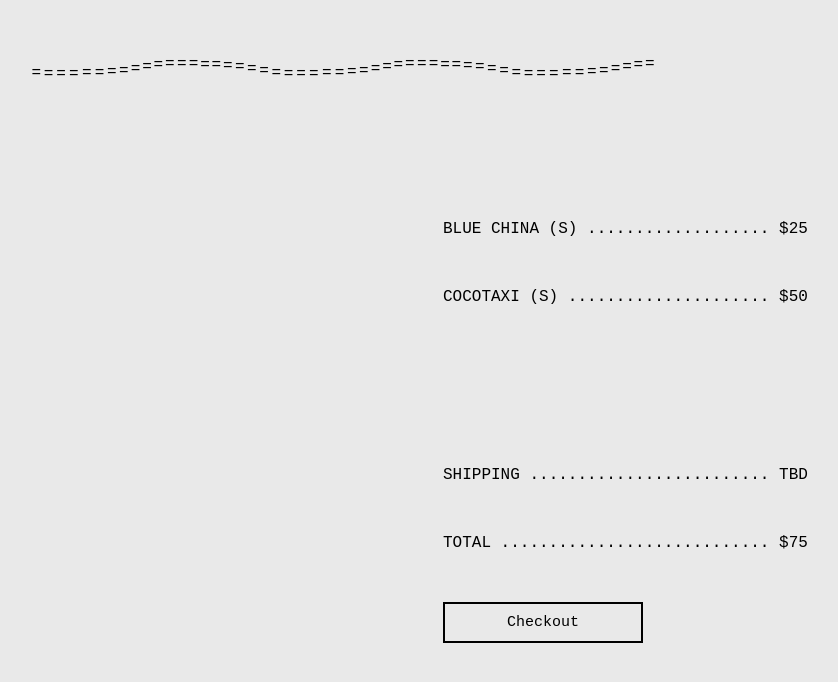
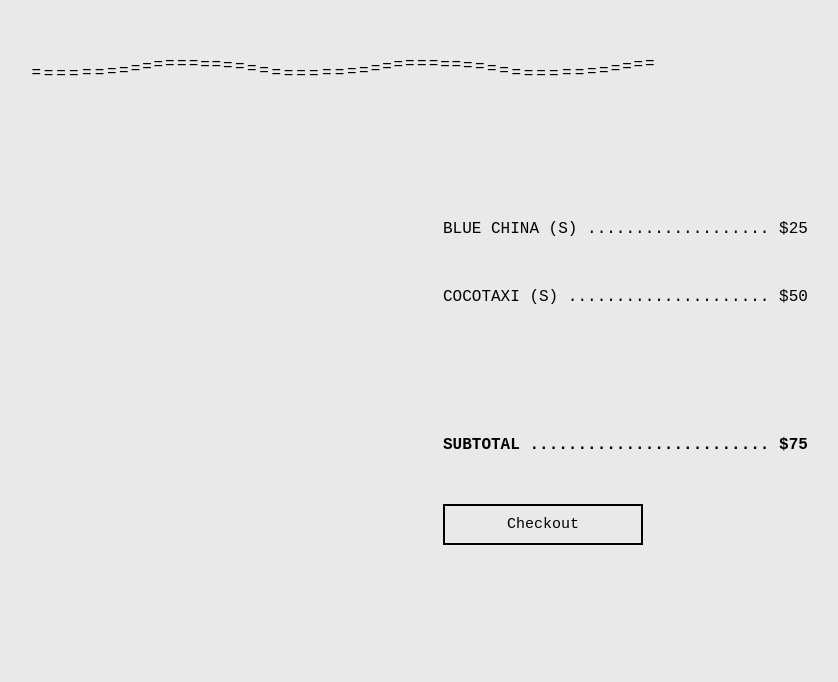
Before and after one commit to just-ma/nitsuj, a React (Create React App) app: page / in a window 1280 px wide. Shown: the part 2690-3372 px from the top of the page, without its empty margins (257-1095 px from the left). Built offline with nearby package versions, Linux system fonts and the light colour scheme.

Commit message:
shopping cart ui

```diff
--- a/src/components/grid/Grid.jsx
+++ b/src/components/grid/Grid.jsx
@@ -1,7 +1,6 @@
 import React from "react";
 import GridItem from "../gridItem/GridItem";
 import ShoppingCart from "../shoppingCart/ShoppingCart";
-import WiggleText from "../wiggleText/WiggleText";
 import "./Grid.scss";
 
 const items = [
--- a/src/components/menu/Menu.jsx
+++ b/src/components/menu/Menu.jsx
@@ -6,7 +6,7 @@ import WiggleText from "../wiggleText/WiggleText";
 export default function Menu() {
   const [atTop, setAtTop] = useState(window.scrollY === 0);
   const [cartClasses, setCartClasses] = useState("");
-  const count = useSelector(state => state.counter.value);
+  const count = useSelector(state => state.cart.value);
 
   useEffect(() => {
     document.addEventListener("scroll", toggleScroll);
--- a/src/components/menu/Menu.scss
+++ b/src/components/menu/Menu.scss
@@ -10,6 +10,7 @@
   &__shoppingCart {
     &__cart {
       color: black;
+      font-size: 14px;
 
       &.-blinking {
         animation: blink infinite 1.5s linear;
--- a/src/components/shoppingCart/ShoppingCart.jsx
+++ b/src/components/shoppingCart/ShoppingCart.jsx
@@ -7,16 +7,19 @@ const items = [
   { title: "COCOTAXI", size: "S", price: "50" }
 ];
 
-const Item = ({ title, price }) => {
+const Item = ({ title, price, bold }) => {
+  let itemClasses = ["shoppingCart__item"];
+  bold && itemClasses.push("-bold");
+
   return (
-    <div className="shoppingCart__item">
+    <div className={itemClasses.join(" ")}>
       {title + " "}
       <span>
         {Array(35 - title.length - price.length)
           .fill(".")
           .join("")}
       </span>
-      {(price === "TBD" ? ". " : " $") + price}
+      {" $" + price}
     </div>
   );
 };
@@ -36,8 +39,7 @@ export default function ShoppingCart() {
           <Item title={`${i.title} (${i.size})`} price={i.price} />
         ))}
         <div className="shoppingCart__break" />
-        <Item title={"SHIPPING"} price={"TBD"} />
-        <Item title={"TOTAL"} price={totalPrice.toString()} />
+        <Item bold title={"SUBTOTAL"} price={totalPrice.toString()} />
         <button className={"shoppingCart__checkout"}>Checkout</button>
       </div>
     </div>
--- a/src/components/shoppingCart/ShoppingCart.scss
+++ b/src/components/shoppingCart/ShoppingCart.scss
@@ -1,6 +1,6 @@
 .shoppingCart {
   position: relative;
-  margin-bottom: 650px;
+  margin-bottom: 600px;
 
   &__topBorder {
     position: absolute;
@@ -15,10 +15,14 @@
 
   &__item {
     margin: 10px 10px 50px 10px;
+
+    &.-bold {
+      font-weight: bold;
+    }
   }
 
   &__break {
-    height: 100px;
+    height: 70px;
   }
 
   &__checkout {
--- a/src/store/reducer.js
+++ b/src/store/reducer.js
@@ -1,10 +1,10 @@
 import { createStore, combineReducers } from "redux";
 
-const counterState = {
+const cartState = {
   value: 0
 }
 
-const counterReducer = (state = counterState, action) => {
+const cartReducer = (state = cartState, action) => {
   switch (action.type) {
     case "INCREMENT":
       return { value: state.value + 1 };
@@ -15,7 +15,7 @@ const counterReducer = (state = counterState, action) => {
   }
 };
 
-const reducers = combineReducers({ counter: counterReducer });
+const reducers = combineReducers({ cart: cartReducer });
 
 const store = createStore(reducers);
 
```
